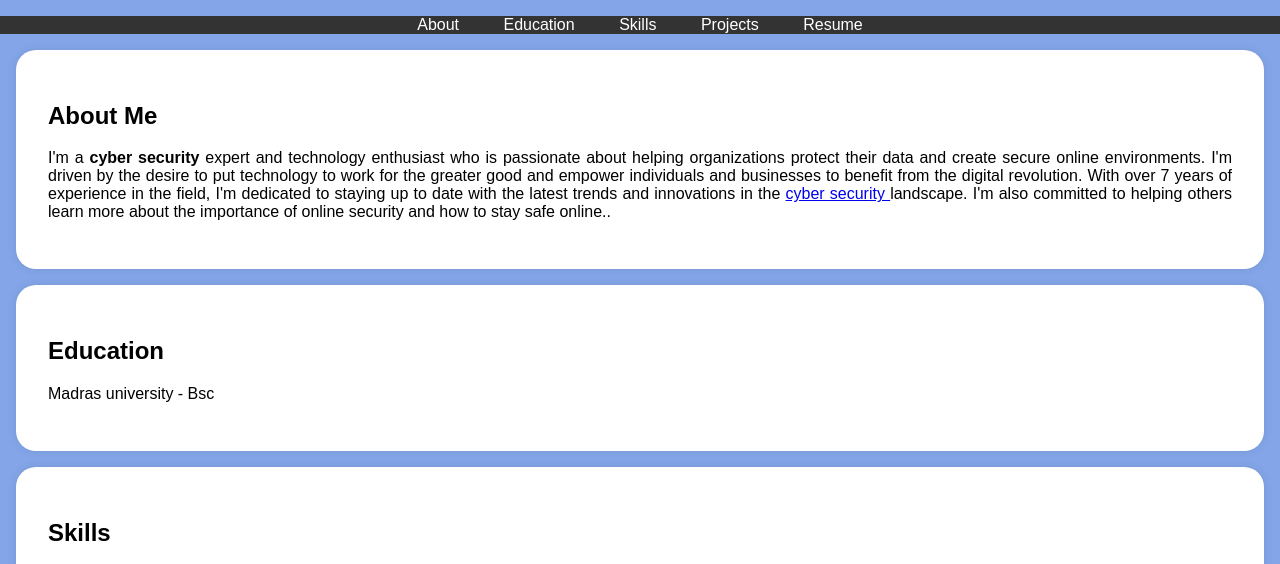
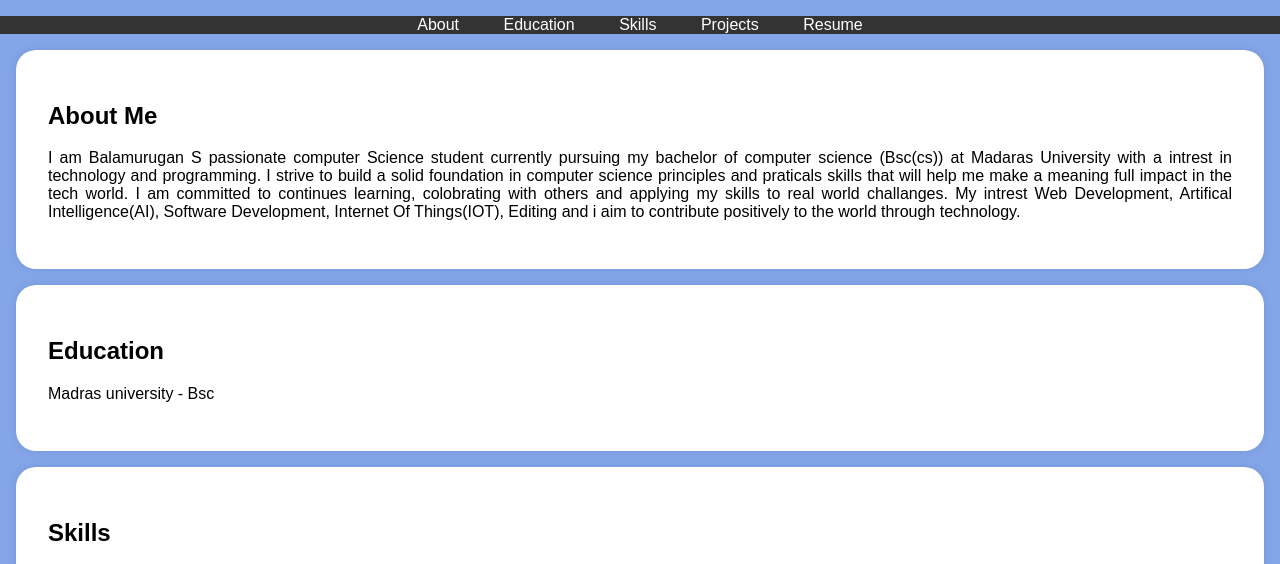
Before and after one commit to Balamurugan444/digital-portfolio, a plain HTML site: page index.html in a window 1280 px wide. Shown: the part 197-761 px from the top of the page. Drawn offline with Linux system fonts and the light colour scheme.

Commit message:
Update index.html

```diff
--- a/index.html
+++ b/index.html
@@ -115,7 +115,8 @@
     <section id="about">
         <div class="section-content">
             <h2>About Me</h2>
-            <p>I'm a <b>cyber security </b>expert and technology enthusiast who is passionate about helping organizations protect their data and create secure online environments. I'm driven by the desire to put technology to work for the greater good and empower individuals and businesses to benefit from the digital revolution. With over 7 years of experience in the field, I'm dedicated to staying up to date with the latest trends and innovations in the <a href="https://techtrainer20.github.io/git_con2/" traget="_target">cyber security </a> landscape. I'm also committed to helping others learn more about the importance of online security and how to stay safe online..</p>
+            <p>I am Balamurugan S passionate computer Science student currently pursuing my bachelor of computer science (Bsc(cs)) at Madaras University with a intrest in technology and programming. I strive to build a solid foundation in computer science principles and praticals skills that will help me make a meaning full impact in the tech world.
+I am committed to continues learning, colobrating with others and applying my skills to real world challanges. My intrest Web Development, Artifical Intelligence(AI), Software Development, Internet Of Things(IOT), Editing and i aim to contribute positively to the world through technology.</p>
         </div>
     </section>
 
```
